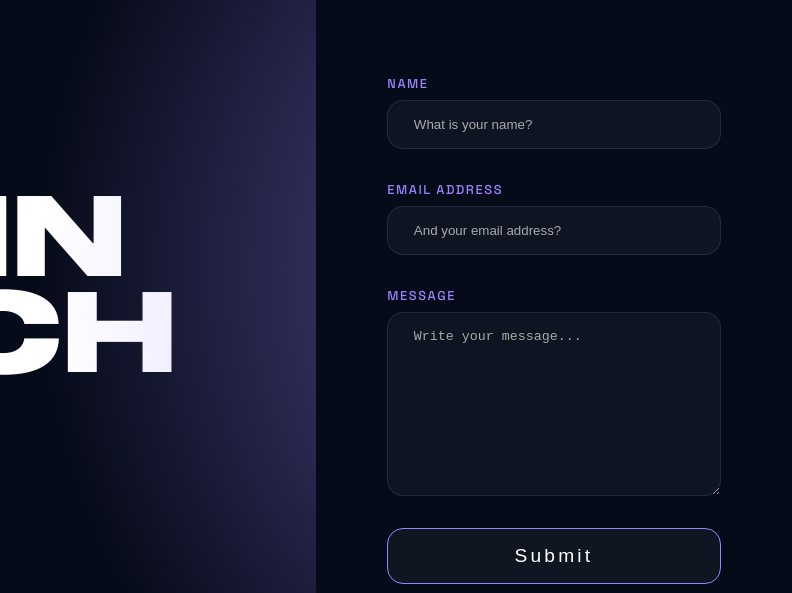
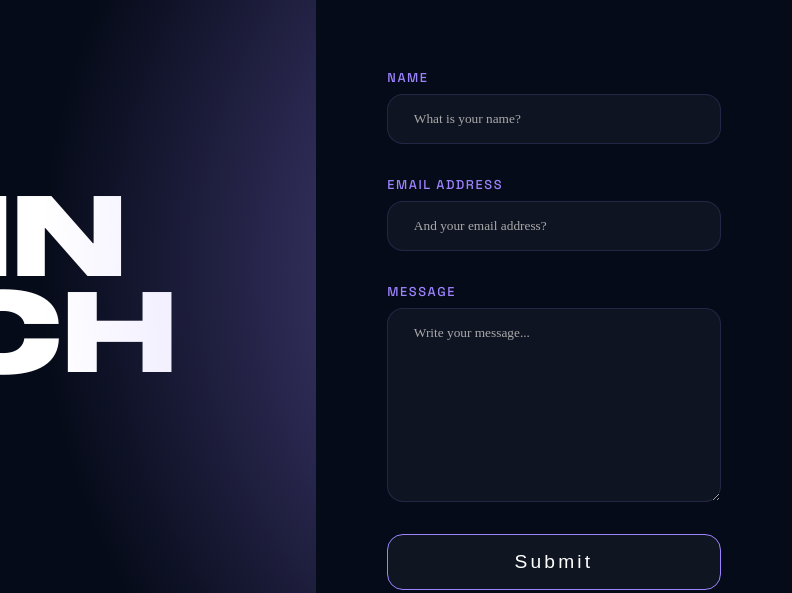
Before and after one commit to CarlosGozalbes/CarlosGozalbes.github.io, a plain HTML site: page contact.html in a window 1280 px wide. Shown: the part 139-732 px from the top of the page, 488-1280 px from the left. Drawn offline with nearby package versions, Linux system fonts and the light colour scheme.

Commit message:
font family

```diff
--- a/styleContact.css
+++ b/styleContact.css
@@ -243,6 +243,7 @@ flex-direction: column;
     border: 1px solid rgba(157, 132, 255, 0.16);
     border-radius: 1rem;
     margin-bottom: 2rem;
+    font-family: inherit;
 }
 .input-formulario::placeholder {
     color: rgb(170, 170, 170);
```
